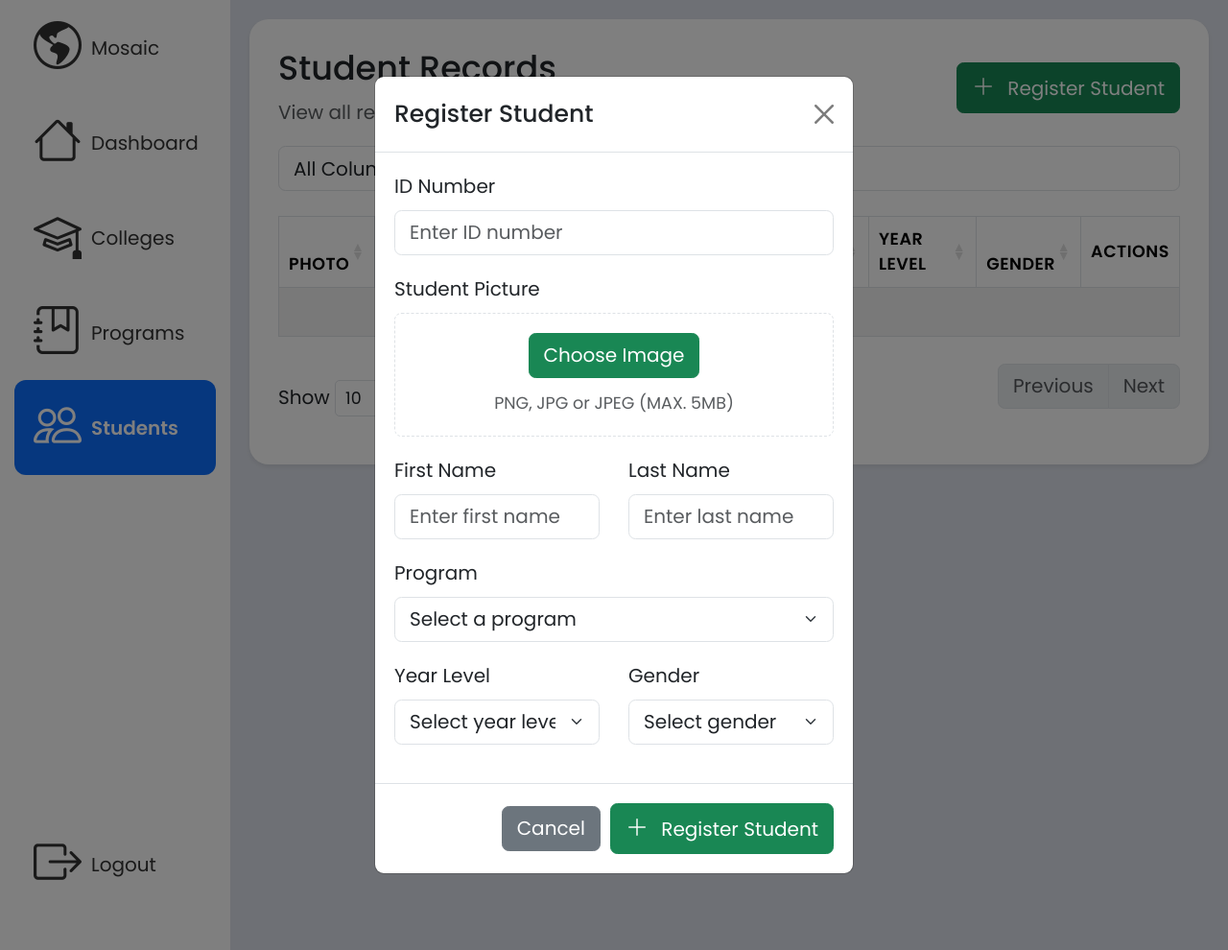
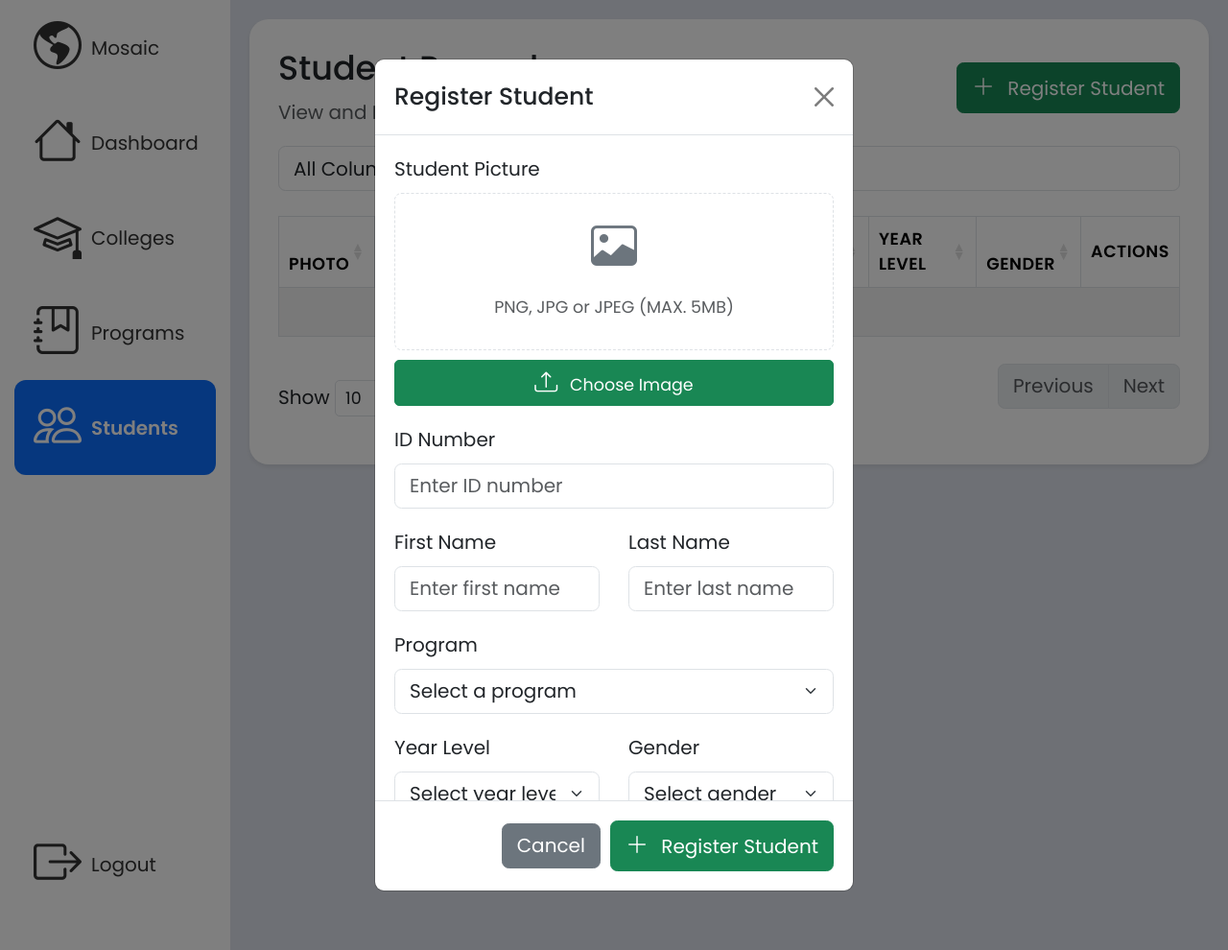
Before and after one commit to mustafamclngn/CCC181-SSIS-Web, a Flask app: page /students in a window 1280 px wide, after a click on "Register Student". Shown: the whole page at 96% size. Run offline with Flask 3, Linux system fonts and the light colour scheme; the visitor is signed in with stand-in values (Sample User, id 1); data that the repository does not hold is empty; some libraries are stand-ins or nearby versions.

Commit message:
refactored register and edit student modal

```diff
--- a/app/templates/students.html
+++ b/app/templates/students.html
@@ -12,7 +12,7 @@
   <div class="d-flex justify-content-between align-items-center mb-3">
     <div>
       <h3>Student Records</h3>
-      <p class="text-muted mb-0">View all registered students</p>
+      <p class="text-muted mb-0">View and Manage all registered students</p>
     </div>
     <a
       href="#"
@@ -127,6 +127,69 @@
             ></button>
           </div>
           <div class="modal-body" style="max-height: 70vh; overflow-y: auto">
+            <!-- Student Picture Section (Now First) -->
+            <div class="mb-3">
+              <label for="studentImage" class="form-label"
+                >Student Picture</label
+              >
+              <div
+                class="border rounded p-3 text-center"
+                id="dropZone"
+                style="border-style: dashed !important"
+              >
+                <input
+                  type="file"
+                  class="form-control d-none"
+                  id="studentImage"
+                  name="student_image"
+                  accept="image/*"
+                />
+                <div id="dropZoneContent">
+                  <div class="mb-2">
+                    <i
+                      class="bi bi-image"
+                      style="font-size: 48px; color: #6c757d"
+                    ></i>
+                  </div>
+                  <p class="mb-2">
+                    <small class="text-muted"
+                      >PNG, JPG or JPEG (MAX. 5MB)</small
+                    >
+                  </p>
+                </div>
+                <div id="imagePreview" class="d-none">
+                  <img
+                    id="previewImg"
+                    src=""
+                    alt="Preview"
+                    class="img-thumbnail"
+                    style="max-height: 200px"
+                  />
+                  <p class="mt-2 mb-0">
+                    <small id="fileName" class="text-muted"></small>
+                  </p>
+                </div>
+              </div>
+              <!-- Buttons below the box -->
+              <div class="mt-2 d-flex gap-2">
+                <button
+                  type="button"
+                  class="btn btn-success btn-sm flex-grow-1"
+                  id="chooseImageBtn"
+                >
+                  <i class="bi bi-upload"></i> Choose Image
+                </button>
+                <button
+                  type="button"
+                  class="btn btn-danger btn-sm d-none flex-grow-1"
+                  id="removeImage"
+                >
+                  <i class="bi bi-x-circle"></i> Remove Photo
+                </button>
+              </div>
+            </div>
+
+            <!-- ID Number -->
             <div class="mb-3">
               <label for="idNumber" class="form-label">ID Number</label>
               <input
@@ -138,54 +201,8 @@
                 required
               />
             </div>
-            <div class="mb-3">
-              <label for="studentImage" class="form-label"
-                >Student Picture</label
-              >
-              <div
-                class="border rounded p-3 text-center"
-                id="dropZone"
-                style="border-style: dashed !important; cursor: pointer"
-              >
-                <input
-                  type="file"
-                  class="form-control d-none"
-                  id="studentImage"
-                  name="student_image"
-                  accept="image/*"
-                />
-                <div id="dropZoneContent">
-                  <button type="button" class="btn btn-success">
-                    Choose Image
-                  </button>
-                  <p class="mb-0 mt-2">
-                    <small class="text-muted"
-                      >PNG, JPG or JPEG (MAX. 5MB)</small
-                    >
-                  </p>
-                </div>
-                <div id="imagePreview" class="d-none">
-                  <img
-                    id="previewImg"
-                    src=""
-                    alt="Preview"
-                    class="img-thumbnail"
-                    style="max-height: 120px"
-                  />
-                  <p class="mt-2 mb-0">
-                    <small id="fileName" class="text-muted"></small>
-                  </p>
-                  <button
-                    type="button"
-                    class="btn btn-sm btn-danger mt-2"
-                    id="removeImage"
-                  >
-                    <i class="bi bi-x-circle"></i> Remove
-                  </button>
-                </div>
-              </div>
-            </div>
 
+            <!-- Name Fields -->
             <div class="row mb-3">
               <div class="col-6">
                 <label for="firstName" class="form-label">First Name</label>
@@ -211,6 +228,7 @@
               </div>
             </div>
 
+            <!-- Program -->
             <div class="mb-3">
               <label for="programCode" class="form-label">Program</label>
               <select
@@ -228,6 +246,7 @@
               </select>
             </div>
 
+            <!-- Year Level and Gender -->
             <div class="row mb-3">
               <div class="col-6">
                 <label for="yearLevel" class="form-label">Year Level</label>
@@ -313,6 +332,69 @@
               value="0"
             />
 
+            <!-- Student Picture Section (Now First) -->
+            <div class="mb-3">
+              <label for="editStudentImage" class="form-label"
+                >Student Picture</label
+              >
+              <div
+                class="border rounded p-3 text-center"
+                id="editDropZone"
+                style="border-style: dashed !important"
+              >
+                <input
+                  type="file"
+                  class="form-control d-none"
+                  id="editStudentImage"
+                  name="student_image"
+                  accept="image/*"
+                />
+                <div id="editDropZoneContent">
+                  <div class="mb-2">
+                    <i
+                      class="bi bi-image"
+                      style="font-size: 48px; color: #6c757d"
+                    ></i>
+                  </div>
+                  <p class="mb-2">
+                    <small class="text-muted"
+                      >PNG, JPG or JPEG (MAX. 5MB)</small
+                    >
+                  </p>
+                </div>
+                <div id="editImagePreview" class="d-none">
+                  <img
+                    id="editPreviewImg"
+                    src=""
+                    alt="Preview"
+                    class="img-thumbnail"
+                    style="max-height: 200px"
+                  />
+                  <p class="mt-2 mb-0">
+                    <small id="editFileName" class="text-muted"></small>
+                  </p>
+                </div>
+              </div>
+              <!-- Buttons below the box -->
+              <div class="mt-2 d-flex gap-2">
+                <button
+                  type="button"
+                  class="btn btn-success btn-sm flex-grow-1"
+                  id="editChooseImageBtn"
+                >
+                  <i class="bi bi-upload"></i> Choose Image
+                </button>
+                <button
+                  type="button"
+                  class="btn btn-danger btn-sm d-none flex-grow-1"
+                  id="editRemoveImage"
+                >
+                  <i class="bi bi-x-circle"></i> Remove Photo
+                </button>
+              </div>
+            </div>
+
+            <!-- ID Number -->
             <div class="mb-3">
               <label for="editStudentId" class="form-label">ID Number</label>
               <input
@@ -324,54 +406,8 @@
                 required
               />
             </div>
-            <div class="mb-3">
-              <label for="editStudentImage" class="form-label"
-                >Student Picture</label
-              >
-              <div
-                class="border rounded p-3 text-center"
-                id="editDropZone"
-                style="border-style: dashed !important; cursor: pointer"
-              >
-                <input
-                  type="file"
-                  class="form-control d-none"
-                  id="editStudentImage"
-                  name="student_image"
-                  accept="image/*"
-                />
-                <div id="editDropZoneContent">
-                  <button type="button" class="btn btn-success">
-                    Choose Image
-                  </button>
-                  <p class="mb-0 mt-2">
-                    <small class="text-muted"
-                      >PNG, JPG or JPEG (MAX. 5MB)</small
-                    >
-                  </p>
-                </div>
-                <div id="editImagePreview" class="d-none">
-                  <img
-                    id="editPreviewImg"
-                    src=""
-                    alt="Preview"
-                    class="img-thumbnail"
-                    style="max-height: 120px"
-                  />
-                  <p class="mt-2 mb-0">
-                    <small id="editFileName" class="text-muted"></small>
-                  </p>
-                  <button
-                    type="button"
-                    class="btn btn-sm btn-danger mt-2"
-                    id="editRemoveImage"
-                  >
-                    <i class="bi bi-x-circle"></i> Remove
-                  </button>
-                </div>
-              </div>
-            </div>
 
+            <!-- Name Fields -->
             <div class="row mb-3">
               <div class="col-6">
                 <label for="editStudentFirstName" class="form-label"
@@ -401,6 +437,7 @@
               </div>
             </div>
 
+            <!-- Program -->
             <div class="mb-3">
               <label for="editStudentProgram" class="form-label">Program</label>
               <select
@@ -418,6 +455,7 @@
               </select>
             </div>
 
+            <!-- Year Level and Gender -->
             <div class="row mb-3">
               <div class="col-6">
                 <label for="editStudentYearLevel" class="form-label"
```
